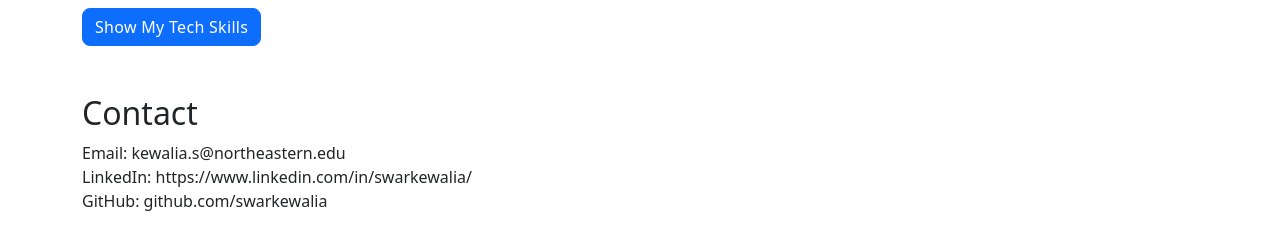
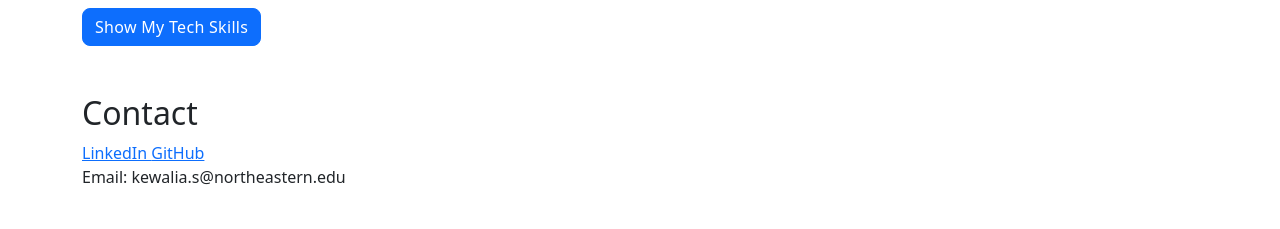
Before and after one commit to swarkewalia/cs5610-personal-homepage, a website: page about.html in a window 1280 px wide. Shown: the part 717-946 px from the top of the page. After the commit the page ends 922 px from the top, so only its background shows below. Drawn offline with nearby package versions, Linux system fonts and the light colour scheme.

Commit message:
Update contact info w/ links
Hi! I just added a comment and some links to open up your contact info to a new tab to linkedin and github!

```diff
--- a/about.html
+++ b/about.html
@@ -83,15 +83,18 @@
                         </div>
                     </div>
                 </div>
-
+           <!-- I think your info here would be great as a link  so users can easily open navigate to linkedin or github!  -->
                 <h2>Contact</h2>
+                <a href="https://www.linkedin.com/in/swarkewalia" target="_blank" rel="noopener">
+                  LinkedIn
+                    </a>
+                <a href="https://github.com/swarkewalia" target="_blank" rel="noopener">
+                  GitHub
+                    </a>
                 <p>Email: kewalia.s@northeastern.edu<br>
-                LinkedIn: https://www.linkedin.com/in/swarkewalia/<br>
-                GitHub: github.com/swarkewalia</p>
             </div>
         </div>
     </div>
-
     <script src="https://cdn.jsdelivr.net/npm/bootstrap@5.3.2/dist/js/bootstrap.bundle.min.js"></script>
     <script type="module" src="js/main.js"></script>
 </body>
```
